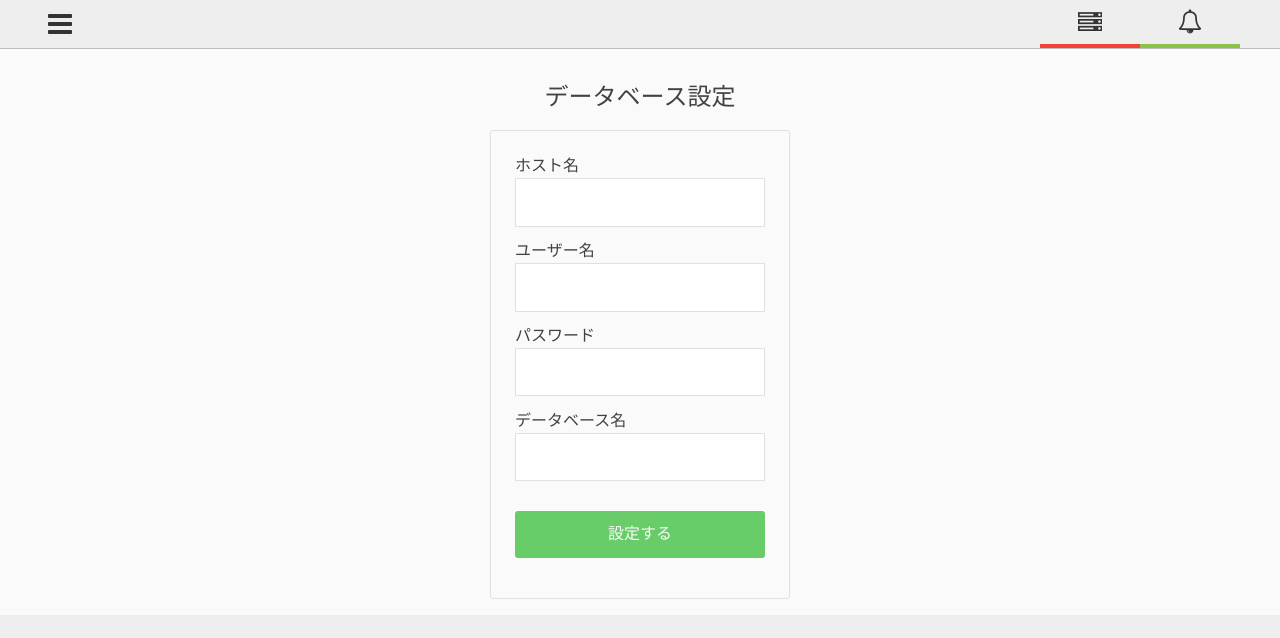
After one commit to eisen-dev/eisen_front, a PHP site: page /dbinstall.php in a window 1280 px wide. The commit adds this page. Shown: the top 638 px of the page. Run offline with PHP 8.4, Linux system fonts and the light colour scheme; data that the repository does not hold is empty; a stand-in replaces the project's code that opens the database connection.

Commit message:
dbinstall.phpを追加　文字サイズの修正

```diff
--- /dev/null
+++ b/webd/dbinstall.php
@@ -0,0 +1,41 @@
+<!DOCTYPE html>
+<html lang="ja">
+<?php
+require_once __DIR__ .'/parts/head.php';
+require_once __DIR__ .'/connect.php';
+$dbc = mysqli_connect($db_host, $db_user, $db_pass, $db_name);
+?>
+<body>
+	<div class="wrapper">
+<?php require_once __DIR__ . '/parts/navigation.php'; ?>
+		<div class="contentswrapper">
+			<main class="contents">
+				<div class="section">
+					<div class="inner inner-section">
+						<div class="login-header">
+							<!-- ここにロゴ画像を挿入 -->
+							<span>データベース設定</span>
+						</div>
+						<div class="login">
+						<form>
+							<span>ホスト名</span>
+							<input type="text" name="hostname">
+							<span>ユーザー名</span>
+							<input type="text" name="userid">
+							<span>パスワード</span>
+							<input type="password" name="password">
+							<span>データベース名</span>
+							<input type="password" name="dbname">
+						</form>
+						<a href="#" class="button">設定する</a>
+					</div>
+					</div>
+				</div>
+			</main>
+		</div>
+	</div>
+    <script src="includes/bootstrap-3.3.5-dist/js/bootstrap.min.js"></script>
+	<script type="text/javascript" src="js/script.js"></script>
+</body>
+
+</html>
--- a/webd/list.php
+++ b/webd/list.php
@@ -1,13 +1,13 @@
 <!DOCTYPE html>
 <html lang="ja">
 <?php
-require_once __DIR__ . '/parts/head.php';
+require_once __DIR__ .'/parts/head.php';
 require_once __DIR__.'/connect.php';
 $dbc = mysqli_connect($db_host, $db_user, $db_pass, $db_name);
 ?>
 <body>
 	<div class="wrapper">
-<?php require_once __DIR__ . '/parts/navigation.php'; ?>
+<?php require_once __DIR__ .'/parts/navigation.php'; ?>
 		<div class="contentswrapper">
 			<main class="contents">
 				<div class="section">
--- a/webd/sass/button.scss
+++ b/webd/sass/button.scss
@@ -12,7 +12,7 @@
 	text-align: center;
 	text-decoration: none;
 	cursor: pointer;
-	font-size: 1rem;
+	font-size: 1em;
 	&:hover{
 		color: #FAFAFA;
 		background-color: darken($color, 10%);
--- a/webd/sass/login.scss
+++ b/webd/sass/login.scss
@@ -3,14 +3,14 @@
 	width: 100%;
 	max-width: 300px;
 	margin: 0 auto;
-	padding: 1rem 0;
+	padding: 1em 0;
 	img{
 		margin: 0 auto;
 	}
 	text-align: center;
 	span{
-		font-size: 1.5rem;
-		padding: 1rem 1rem;
+		font-size: 1.5em;
+		padding: 1em 1em;
 		color: $md-grey-800;
 	}
 }
--- a/webd/sass/style.css
+++ b/webd/sass/style.css
@@ -228,15 +228,15 @@ body {
   width: 100%;
   max-width: 300px;
   margin: 0 auto;
-  padding: 1rem 0;
+  padding: 1em 0;
   text-align: center;
 }
 .login-header img {
   margin: 0 auto;
 }
 .login-header span {
-  font-size: 1.5rem;
-  padding: 1rem 1rem;
+  font-size: 1.5em;
+  padding: 1em 1em;
   color: #424242;
 }
 
@@ -285,7 +285,7 @@ body {
   text-align: center;
   text-decoration: none;
   cursor: pointer;
-  font-size: 1rem;
+  font-size: 1em;
 }
 .button:hover {
   color: #FAFAFA;
```
Also changed, not shown: webd/index.php (+26 -3 lines), webd/login.php (renamed from webd/login.html, +5 -9 lines), webd/parts/modal.php (added), 1 other file.
